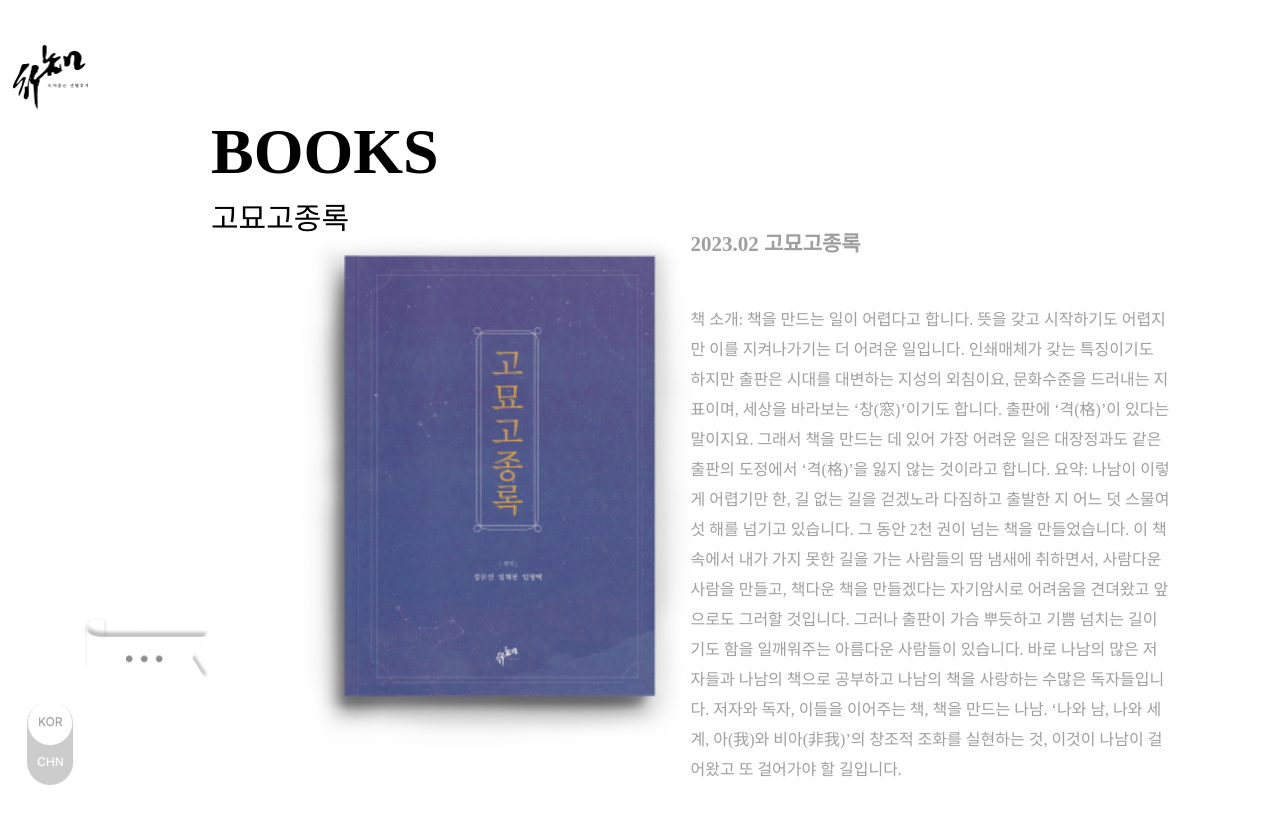
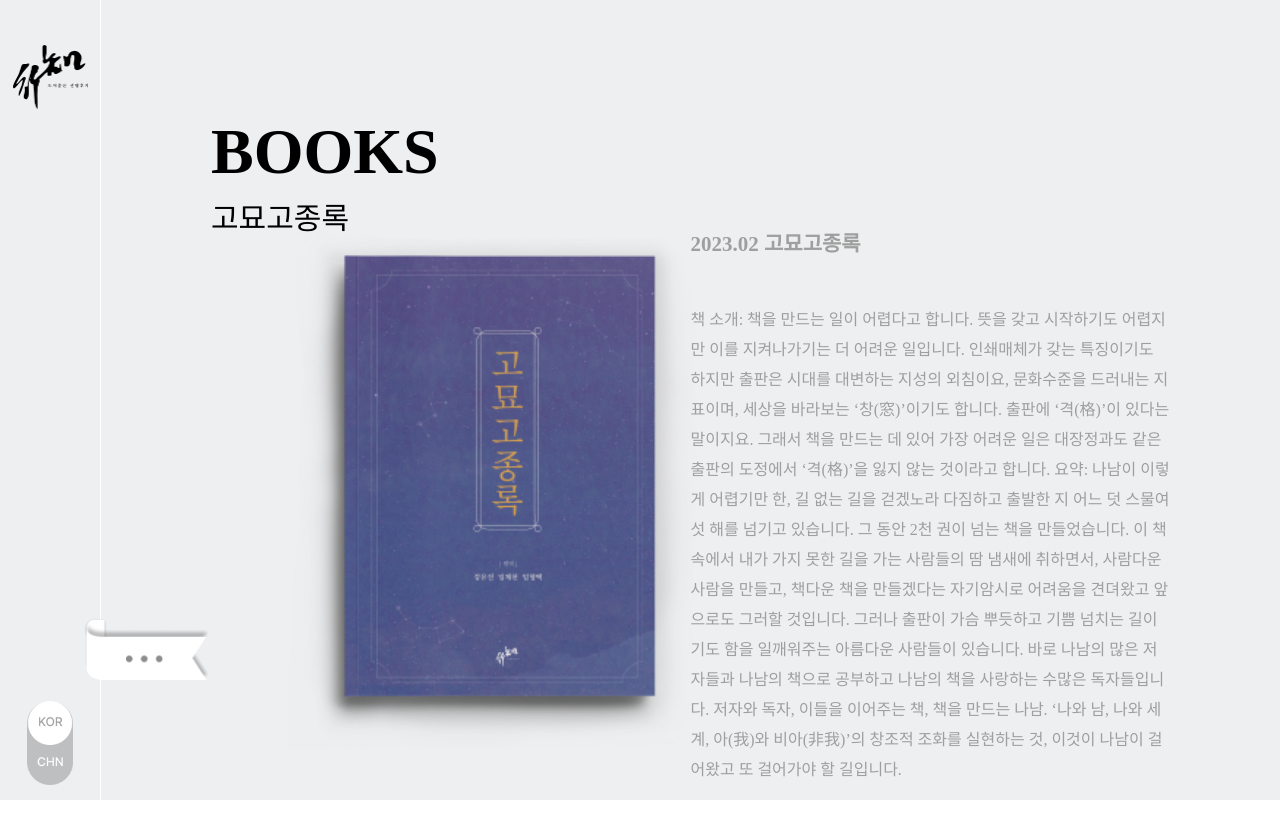
Before and after one commit to seongminjung/shhj, a React (Create React App) app: page /books in a window 1280 px wide. Shown: the top 838 px of the page. Built offline with nearby package versions, Linux system fonts and the light colour scheme; no server answers; a web font is replaced by a local one.

Commit message:
Add background to book page

```diff
--- a/src/routes/Books.js
+++ b/src/routes/Books.js
@@ -1,10 +1,16 @@
 import React from "react";
 import "css/books.css";
+import background_gray from "img/picture/background_gray.png";
 import bookimg from "img/picture/book_transparent.png";
 
 const Books = () => {
   return (
     <div className="container">
+      <img
+        src={background_gray}
+        alt="background"
+        className="backgroundimg_full"
+      />
       <img src={bookimg} alt="bookimg" className="b-bookimg" />
       <p className="b-title">Books</p>
       <p className="b-subtitle">고묘고종록</p>
```
